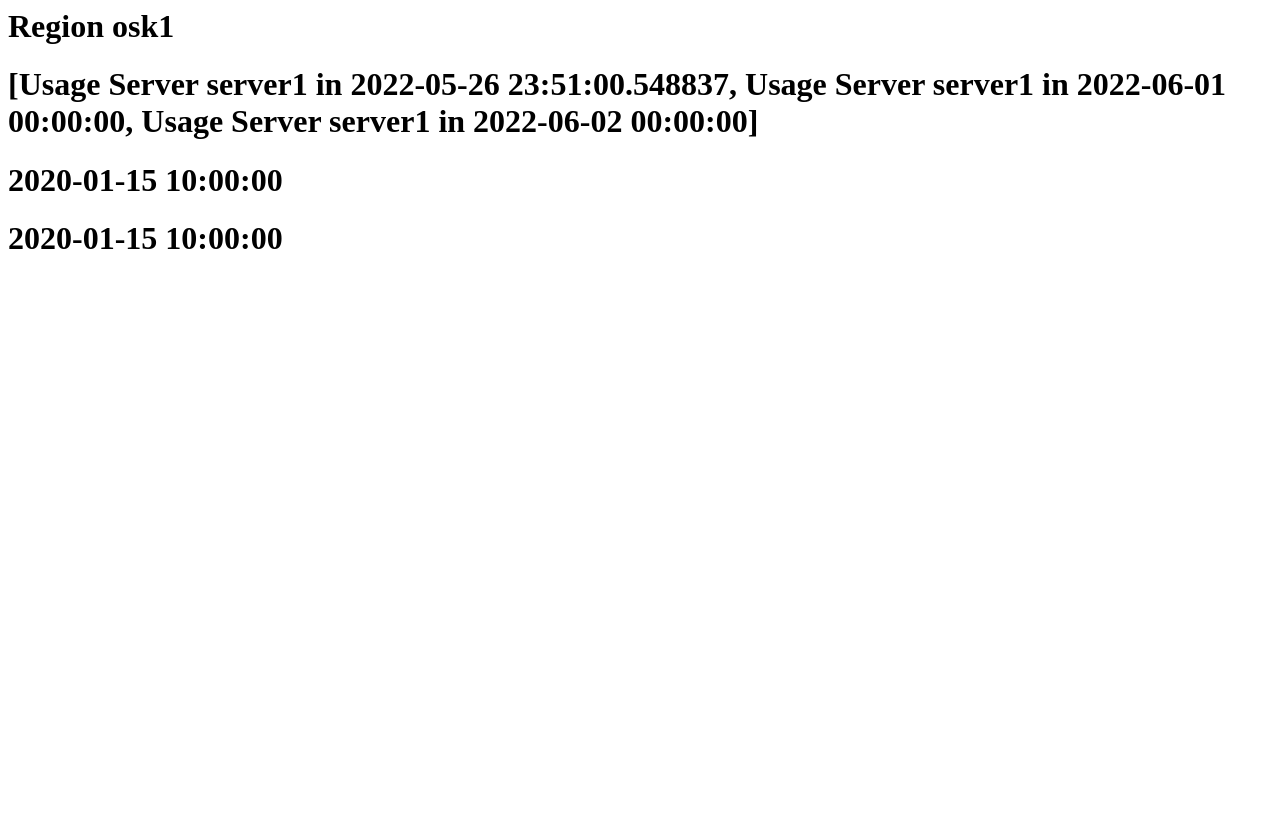
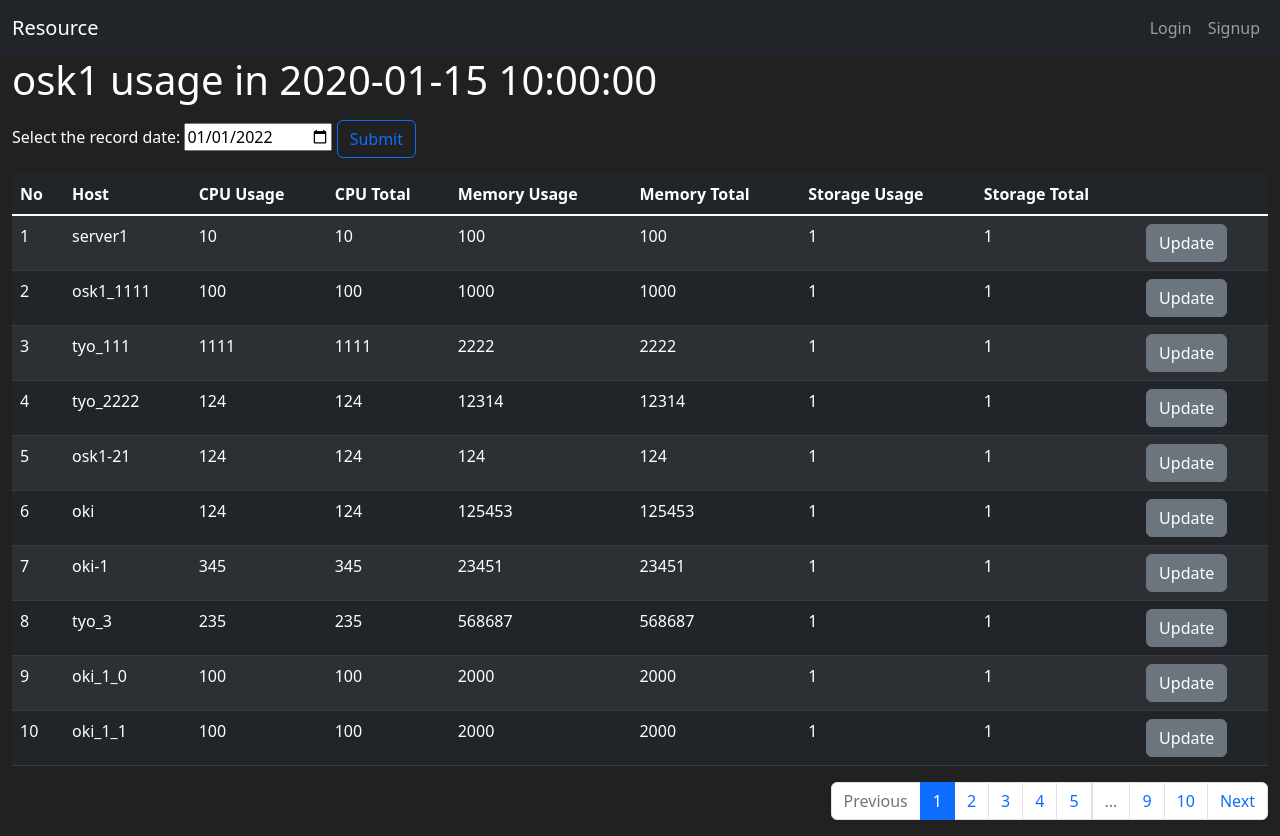
Before and after one commit to hong-per/flask_crypto, a Flask app: template resource/templates/region/region_usage_detail.html in a window 1280 px wide. Before the commit the page ends 249 px from the top, so only its background shows below. Run offline with Flask 2, Linux system fonts and the light colour scheme; data comes from the database, SQL or seed files in the repository; the template is opened without the code that fills it: values that come from a table or form of the project are taken from there, most other values are stand-ins (such as "Sample title", 1, 10 or a date in 2020).

Commit message:
revise region usage detail page

```diff
--- a/resource/templates/region/region_usage_detail.html
+++ b/resource/templates/region/region_usage_detail.html
@@ -1,4 +1,91 @@
-<h1>{{ region }}</h1>
-<h1>{{ servers[0].logs }}</h1>
-<h1>{{ date }}</h1>
-<h1>{{ record_date }}</h1>
+{% extends "base.html" %}
+
+{% block title %}
+{{ region.name }} usage
+{% endblock %}
+
+{% block content %}
+<div class="container-fluid">
+    <h1>{{ region.name }} usage in {{ record_date }}</h1>
+    <form action="{{ url_for('region.usage_detail', region_id=region.id) }}" class="my-3">
+        {{ form.csrf_token }}
+        <label for="date">Select the record date:
+          <input type="date" id="date" name="date" value="2022-01-01">
+          <button type="submit" class="btn btn-outline-primary">Submit</button>
+        </label>
+    </form>
+    <table class="table table-hover table-striped table-dark">
+        <thead>
+        <tr>
+            <th scope="col">No</th>
+            <th scope="col">Host</th>
+            <th scope="col">CPU Usage</th>
+            <th scope="col">CPU Total</th>
+            <th scope="col">Memory Usage</th>
+            <th scope="col">Memory Total</th>
+            <th scope="col">Storage Usage</th>
+            <th scope="col">Storage Total</th>
+            <th scope="col"></th>
+        </tr>
+        </thead>
+        <tbody class="table-group-divider">
+            {% for server in servers.items %}
+        <tr>
+            <td>{{ ((servers.page-1) * servers.per_page) + loop.index }}</td>
+            <td>{{ server.host }}</td>
+            <td>{{ server.cpu }}</td>
+            <td>{{ server.cpu }}</td>
+            <td>{{ server.memory }}</td>
+            <td>{{ server.memory }}</td>
+            <td>{{ server.storage }}</td>
+            <td>{{ server.storage }}</td>
+            <td>
+                <a class="btn btn-secondary" href="{{ url_for('server.update', server_id=server.id) }}" role="button">Update</a>
+            </td>
+        </tr>
+        {% endfor %}
+        </tbody>
+    </table>
+
+    <!-- Paginate -->
+    <ul class="pagination justify-content-end">
+        <!-- prev page -->
+        {% if servers.has_prev %}
+            <li class="page-item">
+                <a class="page-link" href="?page={{ servers.prev_num }}">prev</a>
+            </li>
+        {% else %}
+            <li class="page-item disabled">
+                <a class="page-link" tabindex="-1" aria-disabled="true" href="javascript:void(0)">Previous</a>
+            </li>
+        {% endif %}
+        {% for page_num in servers.iter_pages() %}
+            {% if page_num %}
+                {% if page_num != servers.page %}
+                    <li class="page-item">
+                        <a class="page-link" href="?page={{ page_num }}">{{ page_num }}</a>
+                    </li>
+                {% else %}
+                    <li class="page-item active" aria-current="page">
+                        <a class="page-link" href="javascript:void(0)">{{ page_num }}</a>
+                    </li>
+                {% endif %}
+            {% else %}
+                <li class="disabled">
+                    <a class="page-link" href="javascript:void(0)">...</a>
+                </li>
+            {% endif %}
+        {% endfor %}
+        <!-- next page -->
+        {% if servers.has_next %}
+            <li class="page-item">
+                <a class="page-link" href="?page={{ servers.next_num }}">Next</a>
+            </li>
+        {% else %}
+            <li class="page-item disabled">
+                <a class="page-link" tabindex="-1" aria-disabled="true" href="javascript:void(0)">Next</a>
+            </li>
+        {% endif %}
+    </ul>
+</div>
+{% endblock %}
```
